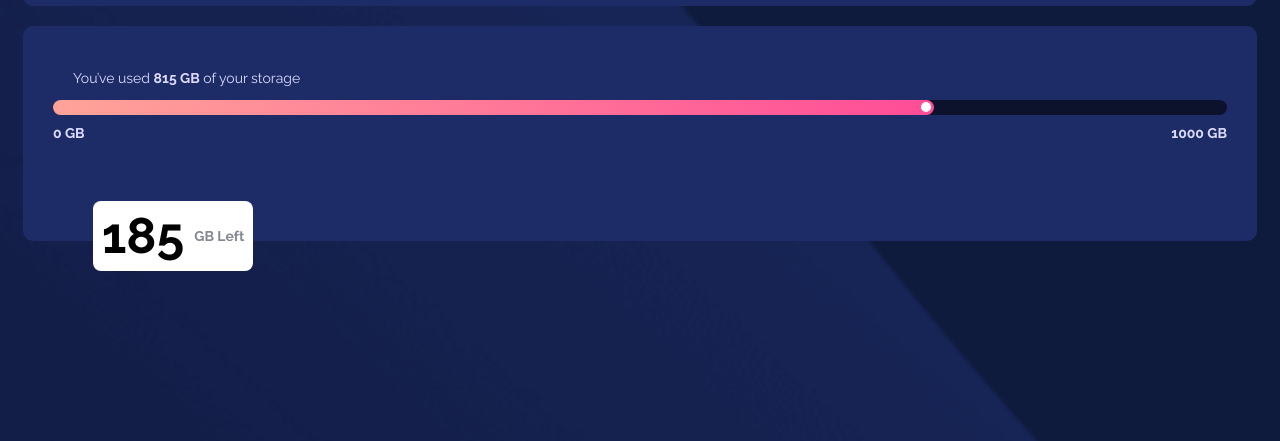
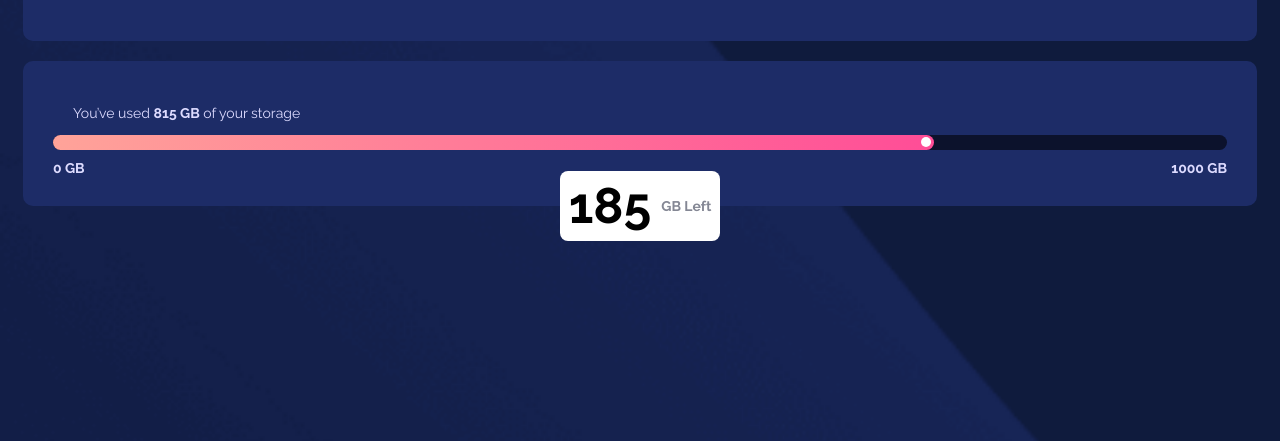
Before and after one commit to omar-bakry/Fylo-data-storage-component, a plain HTML site: page index.html in a window 1280 px wide. Shown: the part 375-816 px from the top of the page. Drawn offline with Linux system fonts and the light colour scheme.

Commit message:
Fylo- data-storage-component

```diff
--- a/style.css
+++ b/style.css
@@ -52,6 +52,7 @@ ul.icons li {
     display: flex;
     justify-content: center;
     align-items: center;
+    position: relative;
 }
 
 .bottom_gb,.left,.right{
@@ -73,10 +74,11 @@ ul.icons li {
     justify-content: center;
     align-items: center;
     font-weight:bolder;
-    position: relative;
-    left: 40px;
-    top: 60px;
+    position: absolute;
+    left: 50%;
+    bottom: -35px;
     border-radius: 8px;
+    transform: translateX(-50%);
 }
 .gb1{
     font-weight: bold;
@@ -120,3 +122,6 @@ p{
 .left, .right {
     font-weight: 700;
 }
+.prog{
+    marbot
+}
```
